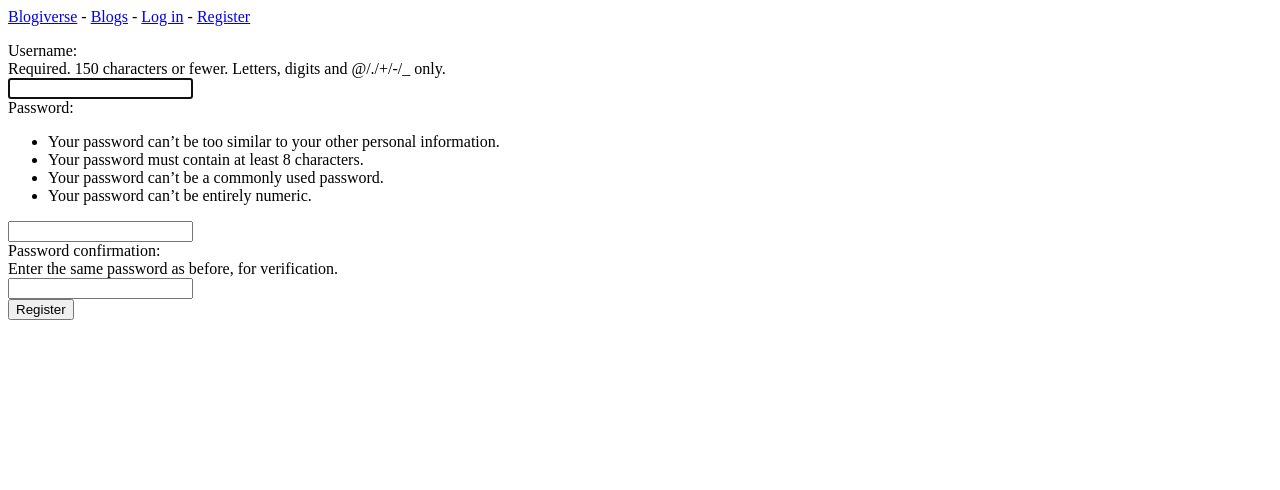
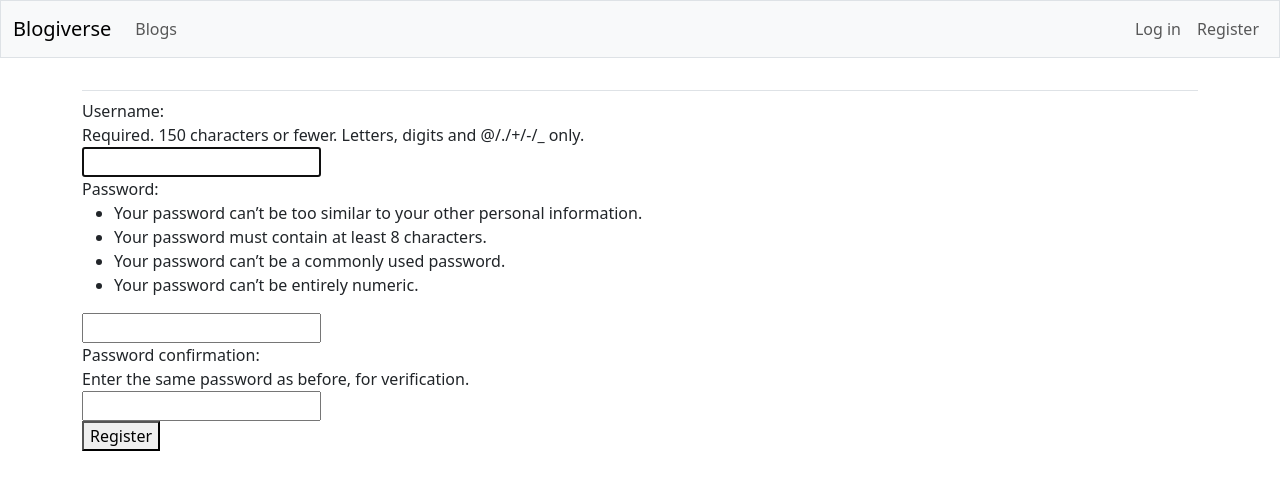
Before and after one commit to LeonardoCapocci/blog_project, a Django app: page /accounts/register/ in a window 1280 px wide. Shown: the top 490 px of the page. Run offline with Django 4.2, Linux system fonts and the light colour scheme; some libraries are stand-ins or nearby versions.

Commit message:
Styled the base page with bootstrap, added navbar

```diff
--- a/blog_project/settings.py
+++ b/blog_project/settings.py
@@ -31,8 +31,12 @@
 # Application definition
 
 INSTALLED_APPS = [
+    # My apps.
     'blogs',
     'accounts',
+    # Third party apps.
+    'django_bootstrap5',
+    # Default django apps.
     'django.contrib.admin',
     'django.contrib.auth',
     'django.contrib.contenttypes',
--- a/blogs/templates/blogs/base.html
+++ b/blogs/templates/blogs/base.html
@@ -1,19 +1,70 @@
-<p>
-  <a href="{% url 'blogs:index' %}">Blogiverse</a> -
-  <a href="{% url 'blogs:blogs' %}">Blogs</a> -
+<!DOCTYPE html>
+<html lang="en">
+<head>
+  <meta charset="utf-8">
+  <meta name="viewport" content="width=device-width, initial-scale=1">
+  <title>Blogiverse</title>
+
+  {% load django_bootstrap5 %}
+  {% bootstrap_css %}
+  {% bootstrap_javascript %}
+
+</head>
+<body>
+
+  <nav class="navbar navbar-expand-md navbar-light bg-light mb-4 border">
+    <div class="container-fluid">
+      <a class="navbar-brand" href="{% url 'blogs:index' %}">Blogiverse</a>
+
+      <button class="navbar-toggler" type="button" data-bs-toggle="collapse"
+        data-bs-target="#navbarCollapse" aria-controls="navbarCollapse"
+        aria-expanded="false" aria-label="Toggle navigation">
+        <span class="navbar-toggler-icon"></span>
+      </button>
+
+      <div class="collapse navbar-collapse" id="navbarCollapse">
+        <ul class="navbar-nav me-auto mb-2 mb-md-0">
+          <li class="nav-item">
+            <a class="nav-link" href="{% url 'blogs:blogs' %}">Blogs</a>
+          </li>
+        </ul> <!--End of links on left side of navbar-->
+
+        <!--Account-related links-->
+        <ul class="navbar-nav ms-auto mb-2 mb-md-0">
           {% if user.is_authenticated %}
-    Hello, {{ user.username }}
+            <li class="nav-item">
+              <span class="navbar-text me-2">Hello, {{ user.username }}</span>
+            </li>
           {% else %}
-    <a href="{% url 'accounts:login' %}">Log in</a> -
-    <a href="{% url 'accounts:register' %}">Register</a>
+            <li class="nav-item">
+              <a class="nav-link" href="{% url 'accounts:login' %}">
+                Log in</a></li>
+            <li class="nav-item">
+              <a class="nav-link" href="{% url 'accounts:register' %}">
+                Register</a></li>
           {% endif %}
-</p>
-{% block content %}{% endblock content %}
+        </ul> <!--End of account-related links-->
 
         {% if user.is_authenticated %}
-<hr />
           <form action="{% url 'accounts:logout' %}" method="post">
             {% csrf_token %}
-  <button name="submit">Log out</button>
+            <button name="submit" class="btn btn-outline-secondary btn-sm">
+              Log out</button>
+        {% endif %}
           </form>
-{% endif %}
+
+      </div> <!--Closes collapsible parts of navbar-->
+    </div> <!--Closes navbar's container-->
+  </nav> <!--End of navbar-->
+
+<main class="container">
+  <div class="pb-2 mb-2 border-bottom">
+    {% block page_header %}{% endblock page_header %}
+  </div>
+  <div>
+    {% block content %}{% endblock content %}
+  </div>
+</main>
+
+</body>
+</html>
```
Also changed, not shown: blogs/templates/blogs/backupbase.html (added, +19 -0 lines), db.sqlite3. Lines whose indentation alone changed are shown as unchanged.
